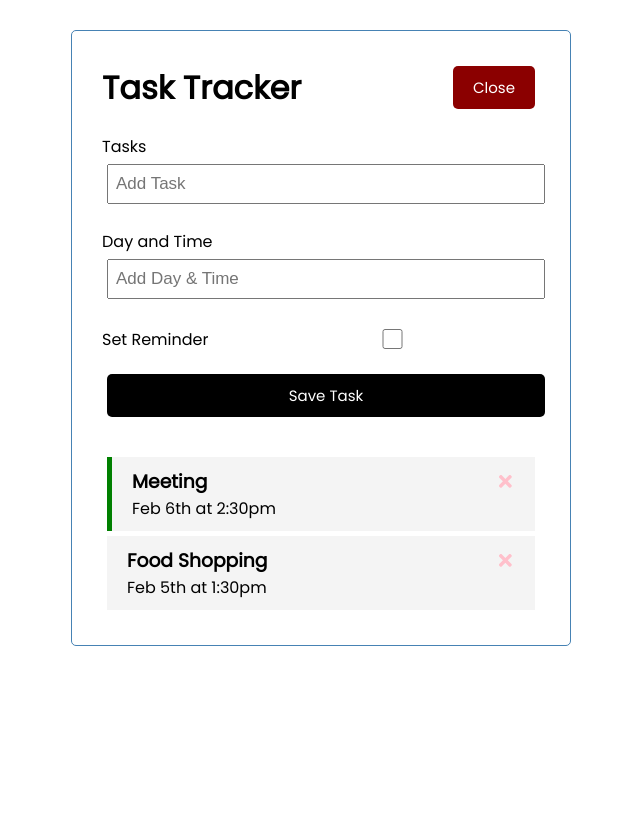
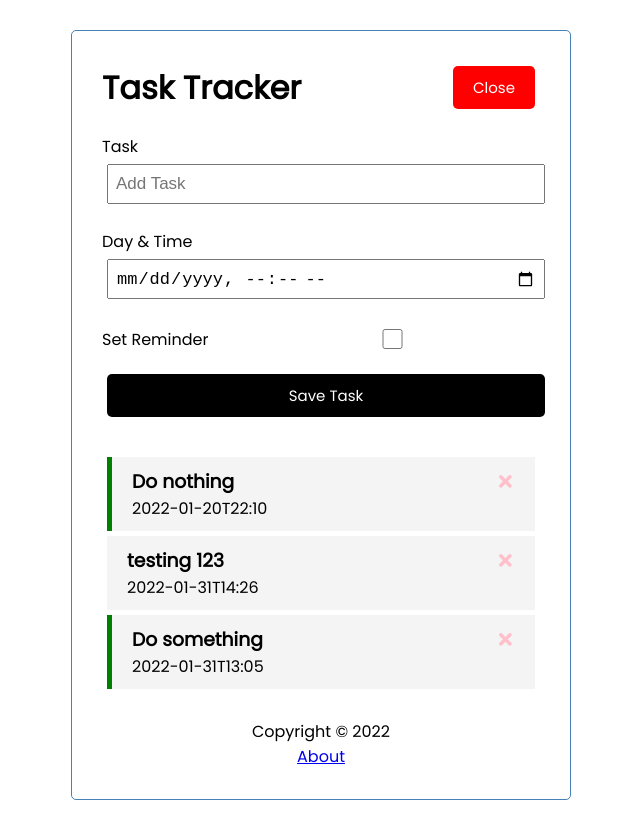
Before and after one commit to haivotrung/task-tracker-tsx, a React (Create React App) app: page / in a window 1280 px wide. Both pictures are taken after a click on the button "Add". Shown: the whole page, without its empty margins (319-959 px from the left). Before the commit the page ends 800 px from the top, so only its background shows below. Built offline with nearby package versions, Linux system fonts and the light colour scheme; data requests are answered from the project's data file; the HTML template or start-up script is replaced by a standard one.

Commit message:
added React Router and server-json fake database

```diff
--- /dev/null
+++ b/db.json
@@ -0,0 +1,22 @@
+{
+  "tasks": [
+    {
+      "text": "Do nothing",
+      "day": "2022-01-20T22:10",
+      "reminder": true,
+      "id": 2
+    },
+    {
+      "text": "testing 123",
+      "day": "2022-01-31T14:26",
+      "reminder": false,
+      "id": 3
+    },
+    {
+      "text": "Do something",
+      "day": "2022-01-31T13:05",
+      "reminder": true,
+      "id": 4
+    }
+  ]
+}
--- a/src/App.tsx
+++ b/src/App.tsx
@@ -1,52 +1,114 @@
-import Header from "./components/header";
+import { useEffect, useState } from "react";
+import { BrowserRouter as Router, Route, Routes } from 'react-router-dom'
+import Header from "./components/Header";
 import Tasks from "./components/Tasks";
-import { useState } from "react";
 import AddTask from "./components/AddTask";
+import Footer from "./components/Footer";
+import About from "./components/About";
+
+export interface tasksObjects {
+  id: number,
+  text: string,
+  day: string,
+  reminder: boolean,
+}
+
+export interface taskArray extends Array<tasksObjects> { }
+
 
 function App() {
   const [showAddTask, setShowAddTask] = useState(false);
-  const [tasksArray, setTasks] = useState([{
-    id: 1,
-    text: 'Meeting',
-    day: 'Feb 6th at 2:30pm',
-    reminder: true,
-  },
-  {
-    id: 2,
-    text: 'Food Shopping',
-    day: 'Feb 5th at 1:30pm',
-    reminder: false,
-  },])
+  const [tasks, setTasks] = useState<taskArray>([]);
 
-  const addTask = (task: any) => {
-    const id = Math.floor(Math.random() * 10000) + 1;
-    const newTask = { id, ...task };
-    setTasks([...tasksArray, newTask]);
+  useEffect(() => {
+    const getTasks = async () => {
+      const tasksFromServer = await fetchTasks();
+      setTasks(tasksFromServer);
+    }
+    getTasks();
+  }, [])
+
+  const fetchTasks = async () => {
+    const res = await fetch(`http://localhost:5000/tasks/`);
+    return await res.json();
   }
 
-  // delete Tasks
-  const deleteTask = (id: number) => {
-    setTasks(tasksArray.filter((task) => task.id !== id));
+  const fetchTask = async (id: number) => {
+    const res = await fetch(`http://localhost:5000/tasks/${id}`);
+    return await res.json();
   }
 
-  const toggleReminder = (id: number) => {
+  // Add Task
+  const addTask = async (task: tasksObjects) => {
+    const res = await fetch('http://localhost:5000/tasks', {
+      method: 'POST',
+      headers: {
+        'Content-type': 'application/json',
+      },
+      body: JSON.stringify(task),
+    })
+
+    const data = await res.json()
+
+    setTasks([...tasks, data])
+  }
+
+
+  // delete Tasks
+  const deleteTask = async (id: number) => {
+    await fetch(`http://localhost:5000/tasks/${id}`, { method: 'DELETE', });
+    setTasks(tasks.filter((task) => task.id !== id));
+  }
+
+  async function toggleReminder(id: number): Promise<void> {
+    const taskToToggle = await fetchTask(id);
+    const updTask = { ...taskToToggle, reminder: !taskToToggle.reminder };
+
+    const res = await fetch(`http://localhost:5000/tasks/${id}`, {
+      method: 'PUT',
+      headers: {
+        'Content-type': 'application/json',
+      },
+      body: JSON.stringify(updTask),
+    });
+
+    const data = await res.json();
+
     setTasks(
-      tasksArray.map((task) =>
-        task.id === id ? { ...task, reminder: !task.reminder } : task
-      ))
-
+      tasks.map((task) => task.id === id ? { ...task, reminder: data.reminder } : task
+      )
+    );
   }
 
   return (
-    <div className="container">
-      <Header onAdd={() => setShowAddTask(!showAddTask)}
-        showAdd={showAddTask} />
-      {showAddTask && <AddTask onAdd={addTask} />}
-      {tasksArray.length > 0 ?
-        (<Tasks tasks={tasksArray} onDelete={deleteTask}
-          onToggle={toggleReminder} />
-        ) : ('No Tasks to Show')}
-    </div>
+    <Router>
+      <div className="container">
+        <Header onAdd={() => setShowAddTask(!showAddTask)}
+          showAdd={showAddTask} />
+
+        <Routes>
+          <Route
+            path='/'
+            element={
+              <>
+                {showAddTask && <AddTask onAdd={addTask} />}
+                {tasks.length > 0 ? (
+                  <Tasks
+                    tasks={tasks}
+                    onDelete={deleteTask}
+                    onToggle={toggleReminder}
+                  />
+                ) : (
+                  'No Tasks To Show'
+                )}
+              </>
+            }
+          />
+          <Route path='/about' element={<About />} />
+        </Routes>
+        <Footer />
+      </div>
+    </Router>
   );
 }
 
--- /dev/null
+++ b/src/components/About.js
@@ -0,0 +1,10 @@
+import { Link } from 'react-router-dom';
+
+const About = () => {
+    return (<div>
+        <h4>Version 1.0.0</h4>
+        <Link to='/'>Go Back</Link>
+  </div>)
+};
+
+export default About;
--- a/src/components/AddTask.js
+++ b/src/components/AddTask.js
@@ -1,46 +1,58 @@
-import { useState } from "react";
+import { useState } from 'react'
 
-const AddTask = ({ onAdd }) => {
-    const [text, setText] = useState('');
-    const [day, setDay] = useState('');
-    const [reminder, setReminder] = useState(false);
+const AddTask = (onAdd) => {
+    const [text, setText] = useState('')
+    const [day, setDay] = useState('')
+    const [reminder, setReminder] = useState(false)
 
     const onSubmit = (e) => {
-        e.preventDefault();
+        e.preventDefault()
 
         if (!text) {
-            alert('Please add a task!')
+            alert('Please add a task')
             return
         }
 
         onAdd({ text, day, reminder })
 
-        setText('');
-        setDay('');
-        setReminder(false);
+        setText('')
+        setDay('')
+        setReminder(false)
     }
 
     return (
         <form className='add-form' onSubmit={onSubmit}>
             <div className='form-control'>
-                <label>Tasks</label>
-                <input type='text' placeholder='Add Task' value={text} onChange={(e) => setText(e.target.value)}></input>
+                <label>Task</label>
+                <input
+                    type='text'
+                    placeholder='Add Task'
+                    value={text}
+                    onChange={(e) => setText(e.target.value)}
+                />
+            </div>
+            <div className='form-control'>
+                <label>Day & Time</label>
+                <input
+                    type='datetime-local'
+                    placeholder='Add Day & Time'
+                    value={day}
+                    onChange={(e) => setDay(e.target.value)}
+                />
+            </div>
+            <div className='form-control form-control-check'>
+                <label>Set Reminder</label>
+                <input
+                    type='checkbox'
+                    checked={reminder}
+                    value={reminder}
+                    onChange={(e) => setReminder(e.currentTarget.checked)}
+                />
             </div>
 
-            <div className='form-control'>
-                <label>Day and Time</label>
-                <input type='text' placeholder='Add Day & Time' value={day} onChange={(e) => setDay(e.target.value)}></input>
-            </div>
-
-            <div className='form-control form-control-check'>
-                <label>Set Reminder</label>
-                <input type='checkbox' checked={reminder} onChange={(e) => setReminder(e.currentTarget.checked)} />
-            </div>
-
-            <input type='submit' value='Save Task' className='btn btn-block'></input>
+            <input type='submit' value='Save Task' className='btn btn-block' />
         </form>
     )
+}
 
-};
-
-export default AddTask;
+export default AddTask
--- /dev/null
+++ b/src/components/Footer.js
@@ -0,0 +1,12 @@
+import { Link } from 'react-router-dom'
+
+const Footer = () => {
+    return (
+        <footer>
+            <p>Copyright &copy; 2022{(new Date().getFullYear() !== '2022') ? '' : "-" + new Date().getFullYear()}</p>
+            <Link to='/about'>About</Link>
+        </footer>
+  )
+};
+
+export default Footer;
--- a/src/components/header.js
+++ b/src/components/header.js
@@ -1,12 +1,19 @@
+import { useLocation } from "react-router-dom";
 import Button from "./Button";
 
-const Header = ({onAdd, showAdd }) => {
+const Header = ({ onAdd, showAdd }) => {
+    const location = useLocation();
+
     return (
         <header className='header'>
             <h1>Task Tracker</h1>
-            <Button color={showAdd ? 'darkred' :'green'}
-                text={showAdd ? 'Close' : 'Add'}
-                onclick={onAdd} />
+            {location.pathname === '/' && (
+                <Button
+                    color={showAdd ? 'red' : 'green'}
+                    text={showAdd ? 'Close' : 'Add'}
+                    onclick={onAdd}
+                />
+            )}
         </header>
     )
 };
--- a/src/index.css
+++ b/src/index.css
@@ -1,4 +1,4 @@
-@import url('https://fonts.googleapis.com/css2?family=Poppins:wght@300;400&display=swap');
+@import url("https://fonts.googleapis.com/css2?family=Poppins:wght@300;400&display=swap");
 * {
   box-sizing: border-box;
   margin: 0;
@@ -6,7 +6,7 @@
 }
 
 body {
-    font-family: 'Poppins', sans-serif;
+  font-family: "Poppins", sans-serif;
 }
 
 .container {
```
Also changed, not shown: package.json (+8 -1 lines), 1 other file (tests, documents, lock files or other folders). Lines whose indentation alone changed are shown as unchanged.
